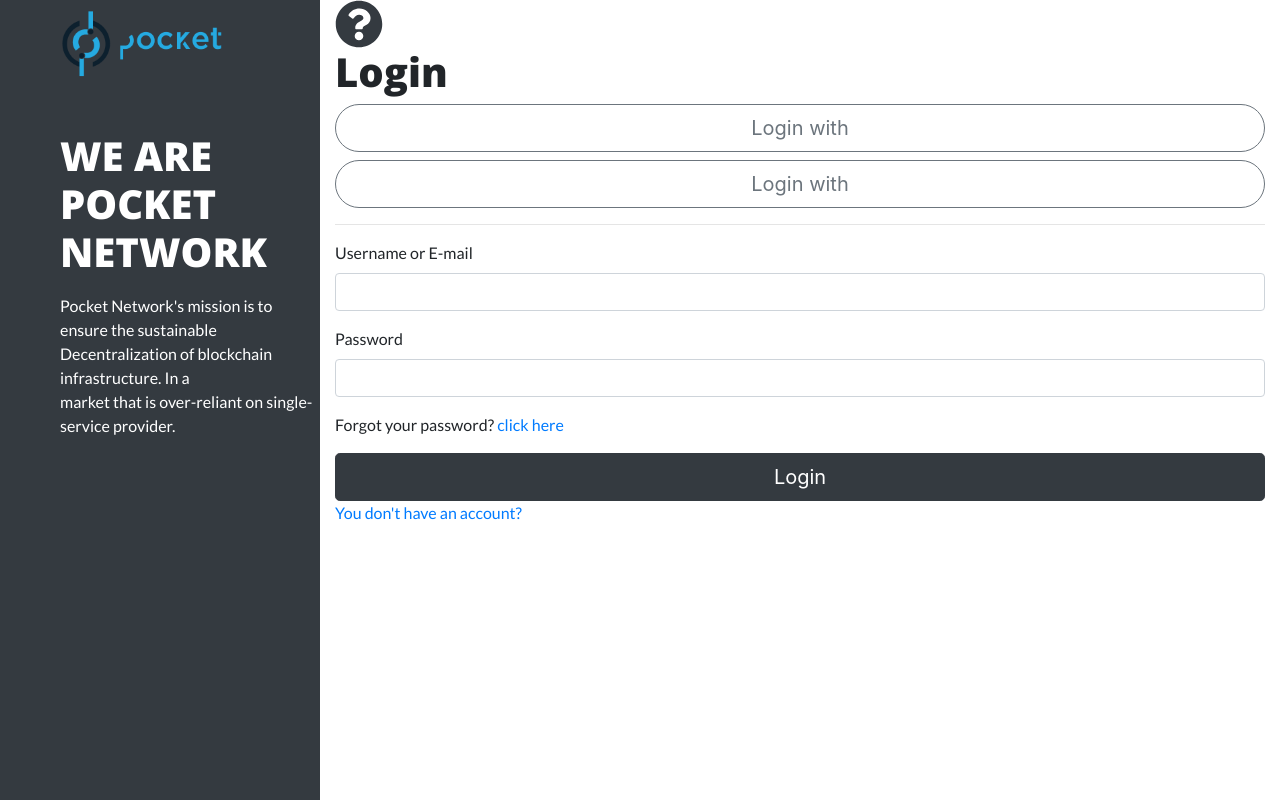
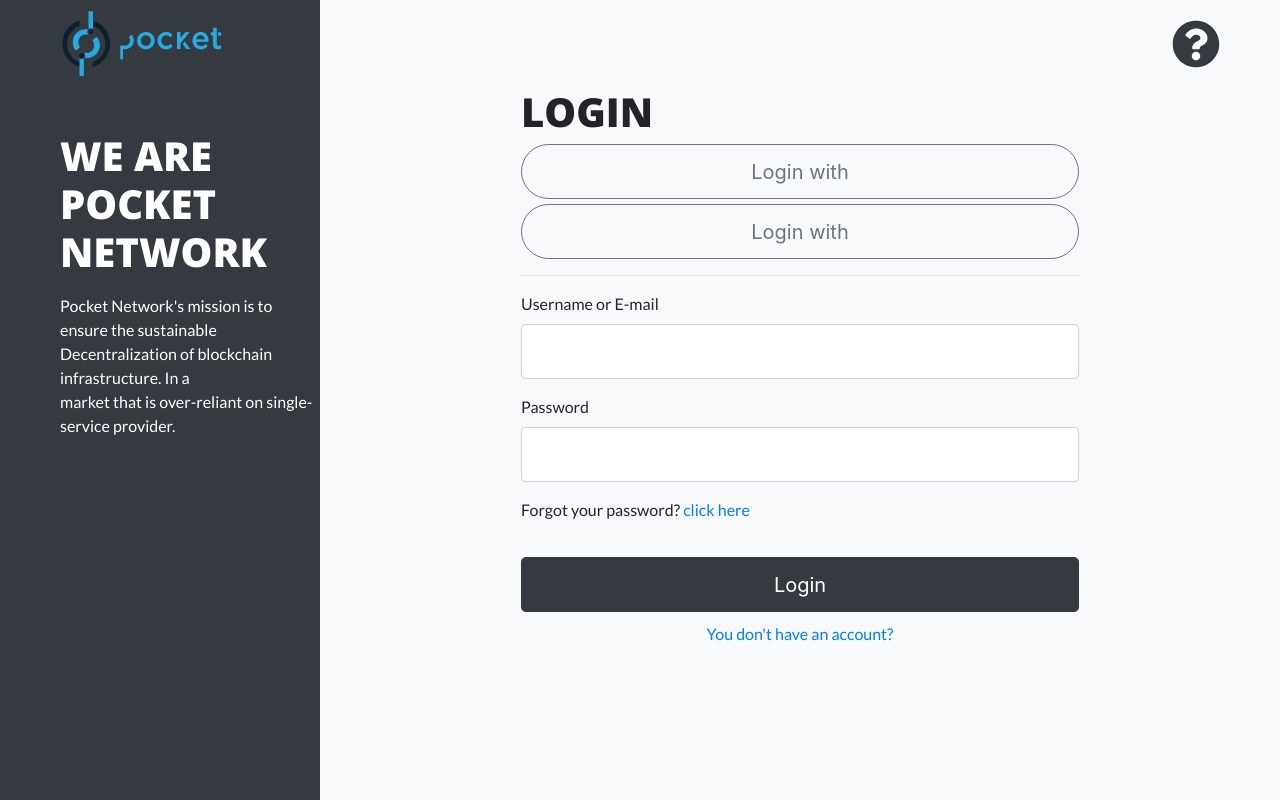
Before and after one commit to pokt-network/pocket-dashboard, a React (Create React App) app in the folder frontend/: page /login in a window 1280 px wide. Built offline with nearby package versions, Linux system fonts and the light colour scheme; no server answers.

Commit message:
Fix login issue

```diff
--- a/frontend/src/views/Auth/Login/Login.js
+++ b/frontend/src/views/Auth/Login/Login.js
@@ -86,7 +86,7 @@ class Login extends Component {
     }
 
     return (
-      <Container fluid className={"Auth-page"}>
+      <Container fluid className={"auth-page"}>
         <Row>
           <AuthSidebar/>
           <Col className={"content"}>
```
